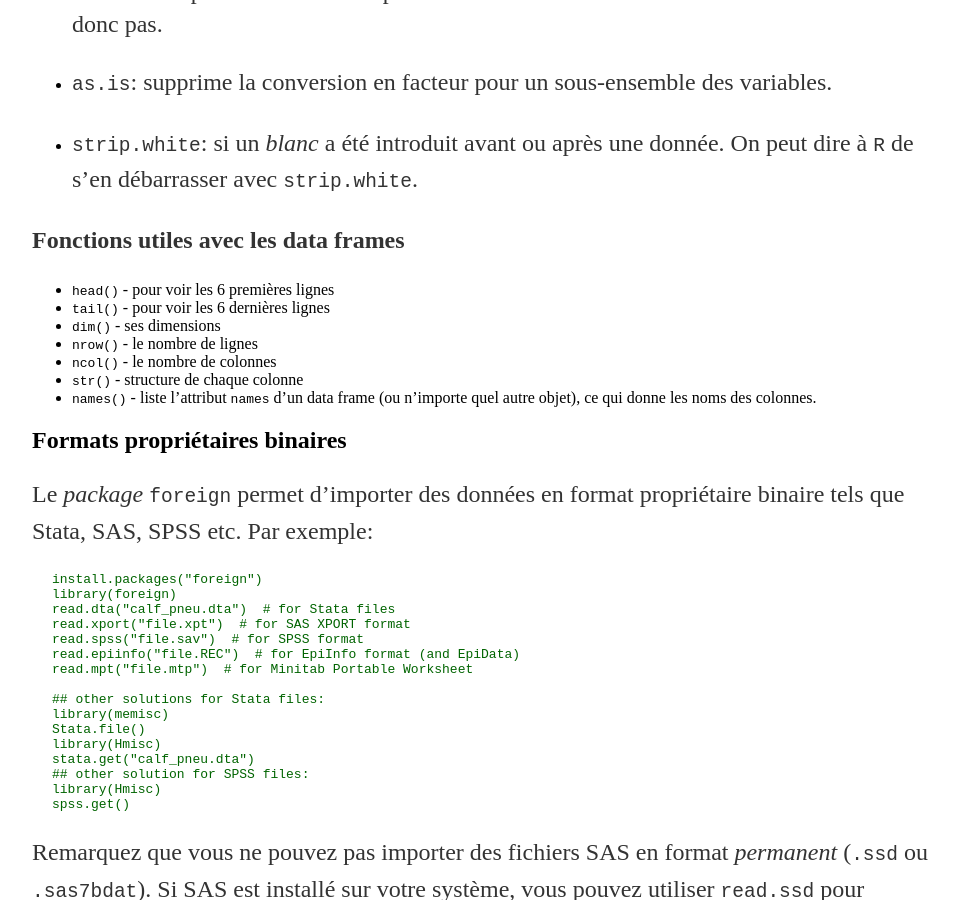
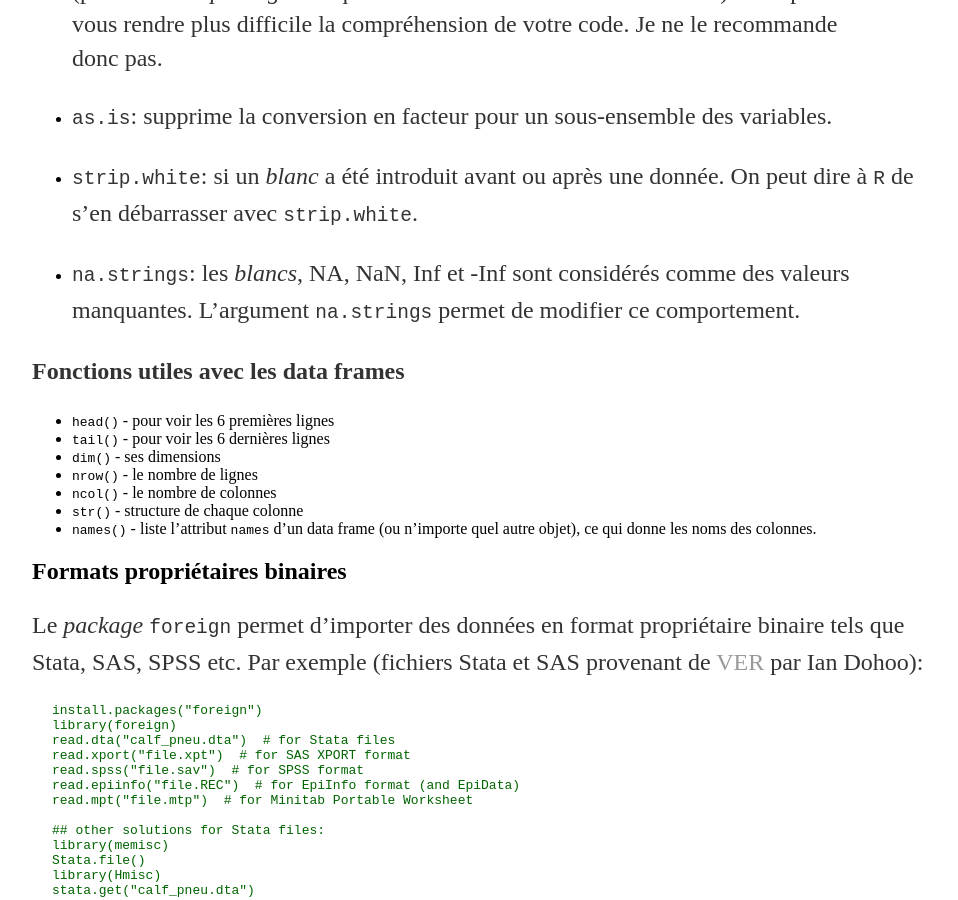
Before and after one commit to dhaine/clinicR, a Jekyll site: the page built from src/201412-data-import.md, in a window 1280 px wide and 900 px high, scrolled down 3193 px. Shown: the whole window, without its empty margins (160-1118 px from the left). Built offline with Jekyll 4.4.1, drawn with Linux system fonts in a browser that asks for light colours; nearby versions of some CDN libraries; library files that are not in the unit come from our copies; some of the changed text lies outside the part shown.

Commit message:
Final pour atelier sur importation de données.

````diff
--- a/index.html
+++ b/index.html
@@ -25,10 +25,9 @@
   est <a href="mailto:denis.haine@umontreal.ca" target="_top">Denis Haine</a>.
 </p>
 
-<h2>Première rencontre: Importation de données dans R</h2>
+<h3>Rencontre #1: Importation de données dans R</h2>
 
 <p>
   <em>Comment importer un jeu de données en format .csv, Stata, SAS etc. À quoi
   porter attention.</em> Syllabus <a href="src/201412-data-import.html">ici</a>.
-
 </p>
--- a/src/201412-data-import.Rmd
+++ b/src/201412-data-import.Rmd
@@ -121,7 +121,8 @@
 ## Formats propriétaires binaires
 
 Le *package* `foreign` permet d'importer des données en format propriétaire
-binaire tels que Stata, SAS, SPSS etc. Par exemple:
+binaire tels que Stata, SAS, SPSS etc. Par exemple (fichiers Stata et SAS
+provenant de [VER](http://www.upei.ca/ver/datasets-programs) par Ian Dohoo):
 
 ```{r foreign, eval=FALSE}
 install.packages("foreign")
--- a/src/201412-data-import.md
+++ b/src/201412-data-import.md
@@ -40,12 +40,14 @@
 partie des fonctions `read.table()` (cf. `?read.table`) pour importer des
 données de type mixte. Si les données étaient uniquement numériques, on pourrait
 utiliser la fonction `scan()` (pour des matrices). On assigne le jeu de données
-importé à une variable avec `<-` ("on crée un objet dans `R`").
+importé à une variable avec `<-` ("on crée un objet dans `R`"). `read.table()`
+retourne toujours un *data frame*.
 
 Par défaut, `read.csv()` utilise la virgule comme séparateur de champs. On peut
-modifier le séparateur en utilisant l'argument `sep=` (p.ex. `sep=';'`). Ceci
+modifier le séparateur en utilisant l'argument `sep =` (p.ex. `sep = ';'`). Ceci
 est important sur des ordinateurs *francophones* où la virgule représente la
-décimale (et non le point comme en anglais). Autre solution: `read.csv2()`.
+décimale (et non le point comme en anglais). Autres solutions: `read.csv2()` ou
+l'argument `dec = ` pour spécifier un autre séparateur de décimale.
 
 
 <pre class='in'><code>health <- read.csv(file = "health.csv")
@@ -154,6 +156,10 @@
 * `strip.white`: si un *blanc* a été introduit avant ou après une donnée. On
   peut dire à `R` de s'en débarrasser avec `strip.white`.
 
+* `na.strings`: les *blancs*, NA, NaN, Inf et -Inf sont considérés comme des
+  valeurs manquantes. L'argument `na.strings` permet de modifier ce
+  comportement.
+
 **Fonctions utiles avec les data frames**
 
 * `head()` - pour voir les 6 premières lignes
@@ -168,7 +174,8 @@
 ## Formats propriétaires binaires
 
 Le *package* `foreign` permet d'importer des données en format propriétaire
-binaire tels que Stata, SAS, SPSS etc. Par exemple:
+binaire tels que Stata, SAS, SPSS etc. Par exemple (fichiers Stata et SAS
+provenant de [VER](http://www.upei.ca/ver/datasets-programs) par Ian Dohoo):
 
 
 <pre class='in'><code>install.packages("foreign")
@@ -238,6 +245,10 @@
 `csv`, puis de le transférer dans R. Pour d'autres solutions, voir
 [The Omega Project](http://www.omegahat.org/).
 
+*Note concernant RODBC et Excel:* ne fonctionne que sous Windows et seule la
+version 32-bit de `R` est supportée. De plus il est nécessaire d'avoir le
+*driver* Excel RODBC installé.
+
 ---
 **Information additionnelle**
 
````
Also changed, not shown: 1 other file.
